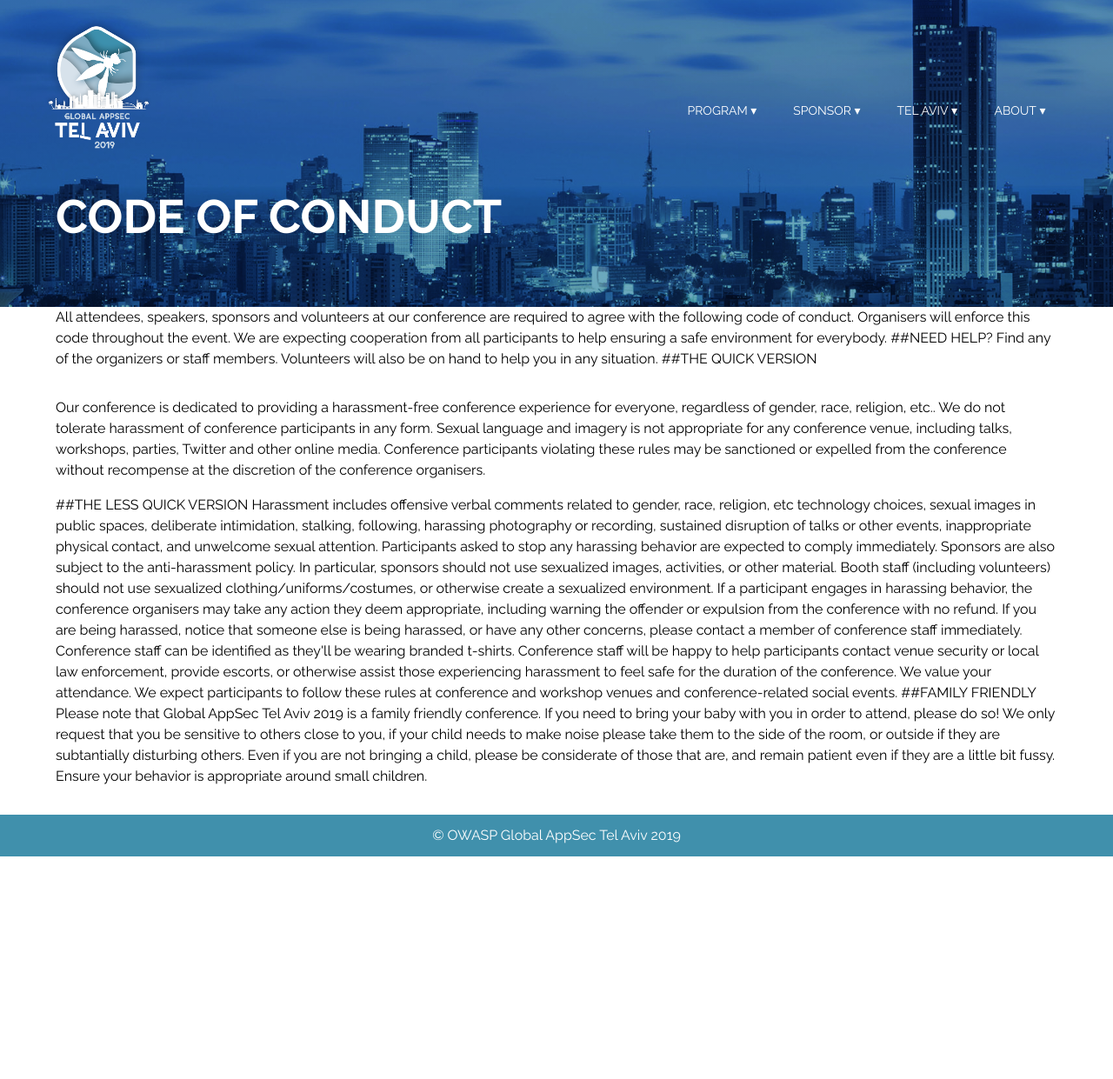
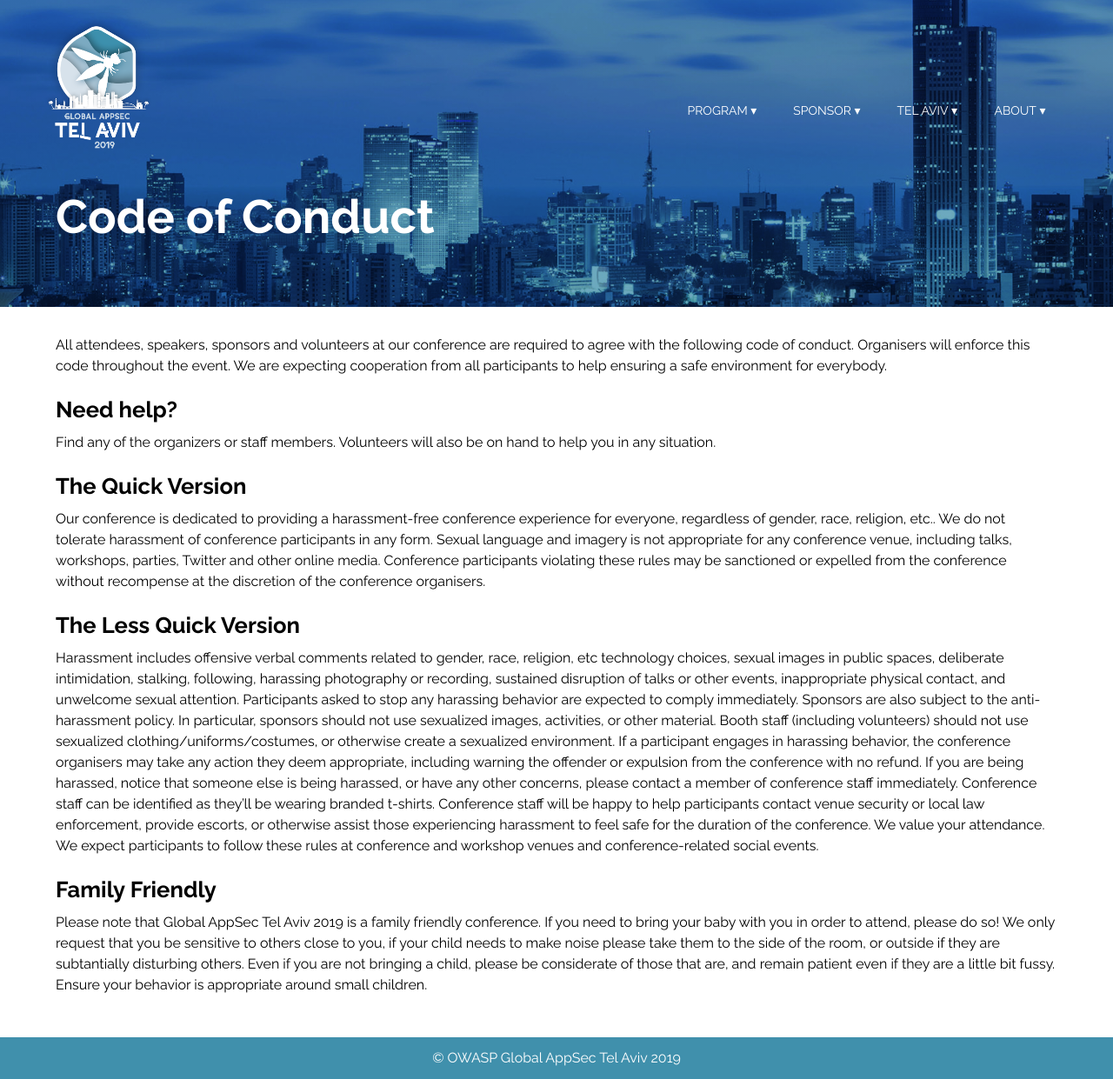
Before and after one commit to OWASP/AppSecTLV2019, a Jekyll site: the page built from about/code-of-conduct.md, in a window 1280 px wide. Shown: the whole page at 87% size. Built offline with Jekyll 4.4.1, drawn with Linux system fonts in a browser that asks for light colours; before the commit the page ends 985 px from its top, so only the background shows below that; some of the changed lines change nothing that is shown.

Commit message:
Update code-of-conduct.md

```diff
--- a/about/code-of-conduct.md
+++ b/about/code-of-conduct.md
@@ -1,24 +1,18 @@
 ---
-title: CODE OF CONDUCT
-layout: multisection
+title: Code of Conduct
 ---
 
-<section>
+All attendees, speakers, sponsors and volunteers at our conference are required to agree with the following code of conduct. Organisers will enforce this code throughout the event. We are expecting cooperation from all participants to help ensuring a safe environment for everybody.
 
-All attendees, speakers, sponsors and volunteers at our conference are required to agree with the following code of conduct.
-Organisers will enforce this code throughout the event. We are expecting cooperation from all participants to help ensuring a safe environment for everybody.
-
-##NEED HELP?
+## Need help?
 
 Find any of the organizers or staff members. Volunteers will also be on hand to help you in any situation.
 
-##THE QUICK VERSION
+## The Quick Version
 
-<p>Our conference is dedicated to providing a harassment-free conference experience for everyone, regardless of gender, race, religion, etc..
-We do not tolerate harassment of conference participants in any form. Sexual language and imagery is not appropriate for any conference venue, including talks, workshops, parties, Twitter and other online media.
-Conference participants violating these rules may be sanctioned or expelled from the conference without recompense at the discretion of the conference organisers.</p>
+Our conference is dedicated to providing a harassment-free conference experience for everyone, regardless of gender, race, religion, etc.. We do not tolerate harassment of conference participants in any form. Sexual language and imagery is not appropriate for any conference venue, including talks, workshops, parties, Twitter and other online media. Conference participants violating these rules may be sanctioned or expelled from the conference without recompense at the discretion of the conference organisers.
 
-##THE LESS QUICK VERSION
+## The Less Quick Version
 
 Harassment includes offensive verbal comments related to gender, race, religion, etc technology choices, sexual images in public spaces, deliberate intimidation, stalking, following, harassing photography or recording, sustained disruption of talks or other events, inappropriate physical contact, and unwelcome sexual attention.
 Participants asked to stop any harassing behavior are expected to comply immediately.
@@ -31,10 +25,9 @@
 We value your attendance.
 We expect participants to follow these rules at conference and workshop venues and conference-related social events.
 
-##FAMILY FRIENDLY
+## Family Friendly
 
 Please note that Global AppSec Tel Aviv 2019 is a family friendly conference.
 If you need to bring your baby with you in order to attend, please do so! We only request that you be sensitive to others close to you, if your child needs to make noise please take them to the side of the room, or outside if they are subtantially disturbing others.
 Even if you are not bringing a child, please be considerate of those that are, and remain patient even if they are a little bit fussy.
 Ensure your behavior is appropriate around small children.
-</section>
```
